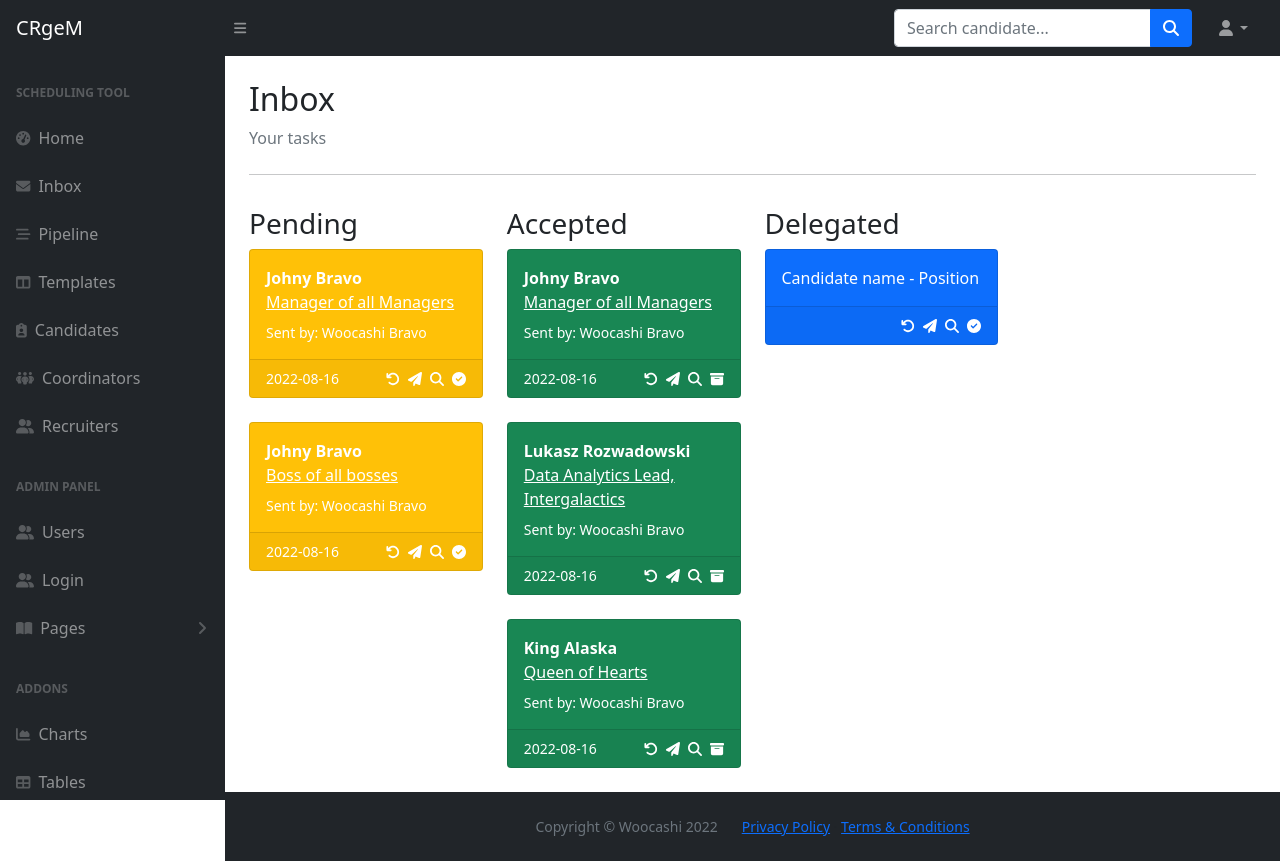
After one commit to WoocashiDev/crgem, a Flask app: page /inbox in a window 1280 px wide. The commit adds this page. Run offline with Flask 2, Linux system fonts and the light colour scheme; a user stored in the database is signed in; data comes from the database, SQL or seed files in the repository; both versions use the stored data as it was after the commit; some libraries are stand-ins or nearby versions.

Commit message:
Add accepting of inbox tasks and autorecording them in the pipeline

```diff
--- a/main.py
+++ b/main.py
@@ -107,6 +107,8 @@ class Task(db.Model, Base):
     date_sent = db.Column(db.Date, nullable=False)
     date_received = db.Column(db.Date, nullable=True)
     date_completed = db.Column(db.Date, nullable=True)
+    status = db.Column(db.String, nullable=False)
+    is_archived = db.Column(db.Boolean, nullable=False)
 
 db.create_all()
 
@@ -405,6 +407,7 @@ def candidates_new():
                 flash(err)
     return render_template('candidates_new.html', form=form, current_user=current_user)
 
+### MANAGING TASKS
 
 @app.route('/tasks/new', methods=['POST', 'GET'])
 def tasks_new():
@@ -421,17 +424,49 @@ def tasks_new():
         chosen_recipient = User.query.filter_by(full_name=form.recipient.data).first()
         chosen_candidate = Candidate.query.filter_by(full_name=form.candidate_id.data).first()
         new_task = Task(
-            sender_id = current_user.id,
-            recipient_id = chosen_recipient.id,
-            candidate_id = chosen_candidate.id,
-            interviewers = form.interviewers.data,
-            role = form.role.data,
-            description = form.description.data,
-            date_sent = date.today(),
+            sender_id=current_user.id,
+            recipient_id=chosen_recipient.id,
+            candidate_id=chosen_candidate.id,
+            interviewers=form.interviewers.data,
+            role=form.role.data,
+            description=form.description.data,
+            date_sent=date.today(),
+            is_archived=False,
+            status="pending",
         )
         db.session.add(new_task)
         db.session.commit()
     return render_template('tasks_new.html', form=form)
 
+@app.route('/inbox/task_accept/<int:task_id>', methods=['POST', 'GET'])
+def task_accept(task_id):
+    accepted_task = Task.query.filter_by(id=task_id).first()
+    accepted_task.status = "accepted"
+    accepted_task.date_received = date.today()
+    new_interview = Interview(
+        first_name = accepted_task.candidate.first_name,
+        last_name = accepted_task.candidate.last_name,
+        email=accepted_task.candidate.email,
+        phone=accepted_task.candidate.phone,
+        req_id="TBC",
+        role=accepted_task.role,
+        recruiter=accepted_task.from_user.full_name,
+        interviewers=accepted_task.interviewers,
+        notes=accepted_task.description,
+        owner_id=accepted_task.to_user.id,
+        creation_time=datetime.now(),
+    )
+    db.session.add(new_interview)
+    db.session.commit()
+    return redirect(url_for('inbox'))
+
+@app.route('/inbox')
+def inbox():
+    user_tasks = Task.query.filter_by(recipient_id=current_user.id).all()
+    print(user_tasks)
+    return render_template('inbox.html', user_tasks=user_tasks)
+
+
+
 if __name__ == "__main__":
     app.run(debug=True)
--- a/templates/header.html
+++ b/templates/header.html
@@ -47,7 +47,7 @@
                                 <div class="sb-nav-link-icon"><i class="fas fa-tachometer-alt"></i></div>
                                 Home
                             </a>
-                            <a class="nav-link" href="#">
+                            <a class="nav-link" href="{{url_for('inbox')}}">
                                 <div class="sb-nav-link-icon"><i class="fa-solid fa-envelope"></i></div>
                                 Inbox
                             </a>
--- /dev/null
+++ b/templates/inbox.html
@@ -0,0 +1,112 @@
+{% include "header.html" %}
+                <main>
+                    <div class="container-fluid px-4">
+                        <h2 class="mt-4">Inbox</h2>
+                        <ol class="breadcrumb mb-4">
+                            <li class="breadcrumb-item active">Your tasks</li>
+                        </ol>
+                        <hr>
+                        <div class="row">
+	                        <div class="col-xl-3">
+                                <h3 class="mt-3">Pending</h3>
+                                {% for task in user_tasks: %}
+                                {% if task.status == "pending" and task.is_archived == False %}
+                                <div class="card bg-warning text-white mb-4">
+                                    <div class="card-body">
+                                        <div class="row">
+                                            <strong>{{ task.candidate.full_name }}</strong>
+                                            <u>{{ task.role}}</u>
+                                        </div>
+                                        <div class="row mt-2">
+                                            <span class="small"> Sent by: {{task.from_user.full_name}}</span>
+                                        </div>
+                                    </div>
+                                    <div class="card-footer d-flex align-items-center justify-content-between">
+                                        <div class="d-flex align-items-center justify-content-start">
+                                            <span class="small">{{task.date_sent}}</span>
+                                        </div>
+                                        <div class="d-flex align-items-center justify-content-end">
+                                            <a class="small text-white stretched-link ms-2" href="#" title="Return to sender">
+                                            <i class="fa-solid fa-arrow-rotate-left"></i>
+                                            </a>
+                                            <a class="small text-white stretched-link ms-2" href="#" title="Delegate">
+                                                <i class="fa-solid fa-paper-plane"></i>
+                                            </a>
+                                            <a class="small text-white stretched-link ms-2" href="#" title="Check details">
+                                                <i class="fa-solid fa-magnifying-glass"></i>
+                                            </a>
+                                            <a class="small text-white stretched-link ms-2" href="{{url_for('task_accept', task_id=task.id)}}" title="Accept task">
+                                                <i class="fa-solid fa-circle-check"></i>
+                                            </a>
+                                        </div>
+
+                                    </div>
+                                </div>
+                                {% endif %}
+                                {% endfor %}
+                            </div>
+                            <div class="col-xl-3">
+                                <h3 class="mt-3">Accepted</h3>
+                                {% for task in user_tasks: %}
+                                {% if task.status == "accepted" and task.is_archived == False %}
+                                <div class="card bg-success text-white mb-4">
+                                    <div class="card-body">
+                                        <div class="row">
+                                            <strong>{{ task.candidate.full_name }}</strong>
+                                            <u>{{ task.role}}</u>
+                                        </div>
+                                        <div class="row mt-2">
+                                            <span class="small"> Sent by: {{task.from_user.full_name}}</span>
+                                        </div>
+                                    </div>
+                                    <div class="card-footer d-flex align-items-center justify-content-between">
+                                        <div class="d-flex align-items-center justify-content-start">
+                                            <span class="small">{{task.date_sent}}</span>
+                                        </div>
+                                        <div class="d-flex align-items-center justify-content-end">
+                                            <a class="small text-white stretched-link ms-2" href="#" title="Return to sender">
+                                                <i class="fa-solid fa-arrow-rotate-left"></i>
+                                            </a>
+                                            <a class="small text-white stretched-link ms-2" href="#" title="Delegate">
+                                                <i class="fa-solid fa-paper-plane"></i>
+                                            </a>
+                                            <a class="small text-white stretched-link ms-2" href="#" title="Check details">
+                                                <i class="fa-solid fa-magnifying-glass"></i>
+                                            </a>
+                                            <a class="small text-white stretched-link ms-2" href="#" title="Archive task">
+                                                <i class="fa-solid fa-box-archive"></i>
+                                            </a>
+                                        </div>
+                                    </div>
+                                </div>
+                                {% endif %}
+                                {% endfor %}
+                            </div>
+                            <div class="col-xl-3">
+                                <h3 class="mt-3">Delegated</h3>
+                                <div class="card bg-primary text-white mb-4">
+                                    <div class="card-body">
+                                        <span class="big">Candidate name</span>
+                                        -
+                                        <span class="big">Position</span>
+                                    </div>
+                                    <div class="card-footer d-flex align-items-center justify-content-end">
+                                        <a class="small text-white stretched-link ms-2" href="#" title="Return to sender">
+                                            <i class="fa-solid fa-arrow-rotate-left"></i>
+                                        </a>
+                                        <a class="small text-white stretched-link ms-2" href="#" title="Delegate">
+                                            <i class="fa-solid fa-paper-plane"></i>
+                                        </a>
+                                        <a class="small text-white stretched-link ms-2" href="#" title="Check details">
+                                            <i class="fa-solid fa-magnifying-glass"></i>
+                                        </a>
+                                        <a class="small text-white stretched-link ms-2" href="#" title="Accept task">
+                                            <i class="fa-solid fa-circle-check"></i>
+                                        </a>
+                                    </div>
+                                </div>
+                            </div>
+                        </div>
+                    </div>
+                </main>
+{% include 'footer.html' %}
```
Also changed, not shown: crm.db, 1 other file.
